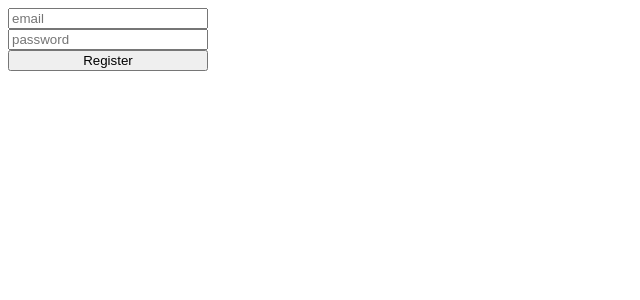
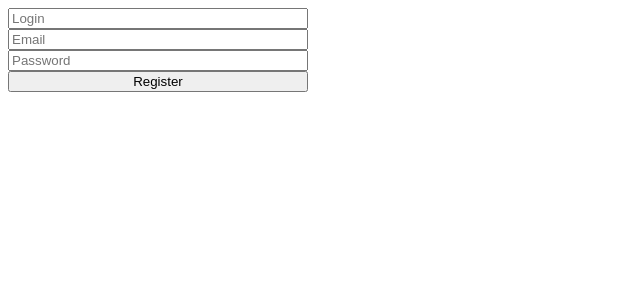
Before and after one commit to mrcn/deep-state, a Next.js app in the folder frontend/: page / in a window 1280 px wide. Shown: the top 300 px of the page, without its empty margins (0-640 px from the left). Built offline with nearby package versions, Linux system fonts and the light colour scheme.

Commit message:
add registration code, not working

```diff
--- a/frontend/pages/index.js
+++ b/frontend/pages/index.js
@@ -1,226 +1,55 @@
-import React, { useRef } from "react";
+import Router from 'next/router';
+import React, {useRef, useState} from 'react';
 
-const endpoint = "http://localhost:1337/auth/local/register";
+const endpoint = 'http://localhost:1337/auth/local/register';
 
 export default () => {
+  const loginRef = useRef();
+  const emailRef = useRef();
+  const pwdRef = useRef();
+  const [error, setError] = useState('');
+
+  const register = async () => {
+    const username = loginRef.current.value;
+    const email = emailRef.current.value;
+    const password = pwdRef.current.value;
+
+    try {
+      const {jwt, user} = await fetch(endpoint, {
+        method: 'POST',
+        headers: {
+          'Content-Type': 'application/json',
+        },
+        body: JSON.stringify({
+          username,
+          email,
+          password,
+        }),
+      }).then(res => {
+        if (res.status !== 200) {
+          throw new Error('Error logging in, non 200 code');
+        }
+        return res.json();
+      });
+
+      window.sessionStorage.setItem('jwt', jwt);
+      window.sessionStorage.setItem('user', JSON.stringify(user));
+
+      Router.push('/');
+    } catch (e) {
+      setError(e.toString());
+    }
+  };
+
   return (
-    <div style={{display: "flex", flexDirection: "column", width: 200 }}>
-      <input type="text" placeholder="email" />
-      <input type="password" placeholder="password" />
-      <button>Register</button>
-    </div>
-  )
-}
-
-
-
-
-
-
-
-
-
-
-// import Head from "next/head"
-
-// const Home = () => (
-//   <div className="container">
-//     <Head>
-//       <title>Create Next App</title>
-//       <link rel="icon" href="/favicon.ico" />
-//     </Head>
-
-//     <main>
-//       <h1 className="title">
-//         Welcome to <a href="https://nextjs.org">Next.js!</a>
-//       </h1>
-
-//       <p className="description">
-//         Get started by editing <code>pages/index.js</code>
-//       </p>
-
-//       <div className="grid">
-//         <a href="https://nextjs.org/docs" className="card">
-//           <h3>Documentation &rarr;</h3>
-//           <p>Find in-depth information about Next.js features and API.</p>
-//         </a>
-
-//         <a href="https://nextjs.org/learn" className="card">
-//           <h3>Learn &rarr;</h3>
-//           <p>Learn about Next.js in an interactive course with quizzes!</p>
-//         </a>
-
-//         <a
-//           href="https://github.com/zeit/next.js/tree/master/examples"
-//           className="card"
-//         >
-//           <h3>Examples &rarr;</h3>
-//           <p>Discover and deploy boilerplate example Next.js projects.</p>
-//         </a>
-
-//         <a
-//           href="https://zeit.co/import?filter=next.js&utm_source=create-next-app&utm_medium=default-template&utm_campaign=create-next-app"
-//           className="card"
-//         >
-//           <h3>Deploy &rarr;</h3>
-//           <p>
-//             Instantly deploy your Next.js site to a public URL with ZEIT Now.
-//           </p>
-//         </a>
-//       </div>
-//     </main>
-
-//     <footer>
-//       <a
-//         href="https://zeit.co?utm_source=create-next-app&utm_medium=default-template&utm_campaign=create-next-app"
-//         target="_blank"
-//         rel="noopener noreferrer"
-//       >
-//         Powered by <img src="/zeit.svg" alt="ZEIT Logo" />
-//       </a>
-//     </footer>
-
-//     <style jsx>{`
-//       .container {
-//         min-height: 100vh;
-//         padding: 0 0.5rem;
-//         display: flex;
-//         flex-direction: column;
-//         justify-content: center;
-//         align-items: center;
-//       }
-
-//       main {
-//         padding: 5rem 0;
-//         flex: 1;
-//         display: flex;
-//         flex-direction: column;
-//         justify-content: center;
-//         align-items: center;
-//       }
-
-//       footer {
-//         width: 100%;
-//         height: 100px;
-//         border-top: 1px solid #eaeaea;
-//         display: flex;
-//         justify-content: center;
-//         align-items: center;
-//       }
-
-//       footer img {
-//         margin-left: 0.5rem;
-//       }
-
-//       footer a {
-//         display: flex;
-//         justify-content: center;
-//         align-items: center;
-//       }
-
-//       a {
-//         color: inherit;
-//         text-decoration: none;
-//       }
-
-//       .title a {
-//         color: #0070f3;
-//         text-decoration: none;
-//       }
-
-//       .title a:hover,
-//       .title a:focus,
-//       .title a:active {
-//         text-decoration: underline;
-//       }
-
-//       .title {
-//         margin: 0;
-//         line-height: 1.15;
-//         font-size: 4rem;
-//       }
-
-//       .title,
-//       .description {
-//         text-align: center;
-//       }
-
-//       .description {
-//         line-height: 1.5;
-//         font-size: 1.5rem;
-//       }
-
-//       code {
-//         background: #fafafa;
-//         border-radius: 5px;
-//         padding: 0.75rem;
-//         font-size: 1.1rem;
-//         font-family: Menlo, Monaco, Lucida Console, Liberation Mono,
-//           DejaVu Sans Mono, Bitstream Vera Sans Mono, Courier New, monospace;
-//       }
-
-//       .grid {
-//         display: flex;
-//         align-items: center;
-//         justify-content: center;
-//         flex-wrap: wrap;
-
-//         max-width: 800px;
-//         margin-top: 3rem;
-//       }
-
-//       .card {
-//         margin: 1rem;
-//         flex-basis: 45%;
-//         padding: 1.5rem;
-//         text-align: left;
-//         color: inherit;
-//         text-decoration: none;
-//         border: 1px solid #eaeaea;
-//         border-radius: 10px;
-//         transition: color 0.15s ease, border-color 0.15s ease;
-//       }
-
-//       .card:hover,
-//       .card:focus,
-//       .card:active {
-//         color: #0070f3;
-//         border-color: #0070f3;
-//       }
-
-//       .card h3 {
-//         margin: 0 0 1rem 0;
-//         font-size: 1.5rem;
-//       }
-
-//       .card p {
-//         margin: 0;
-//         font-size: 1.25rem;
-//         line-height: 1.5;
-//       }
-
-//       @media (max-width: 600px) {
-//         .grid {
-//           width: 100%;
-//           flex-direction: column;
-//         }
-//       }
-//     `}</style>
-
-//     <style jsx global>{`
-//       html,
-//       body {
-//         padding: 0;
-//         margin: 0;
-//         font-family: -apple-system, BlinkMacSystemFont, Segoe UI, Roboto, Oxygen,
-//           Ubuntu, Cantarell, Fira Sans, Droid Sans, Helvetica Neue, sans-serif;
-//       }
-
-//       * {
-//         box-sizing: border-box;
-//       }
-//     `}</style>
-//   </div>
-// )
-
-// export default Home
+    <>
+      <div style={{display: 'flex', flexDirection: 'column', width: 300}}>
+        <input type="text" placeholder="Login" ref={loginRef} />
+        <input type="text" placeholder="Email" ref={emailRef} />
+        <input type="password" placeholder="Password" ref={pwdRef} />
+        <button onClick={() => register()}>Register</button>
+      </div>
+      {error && <div style={{border: '1px red solid'}}>{error}</div>}
+    </>
+  );
+};
```
